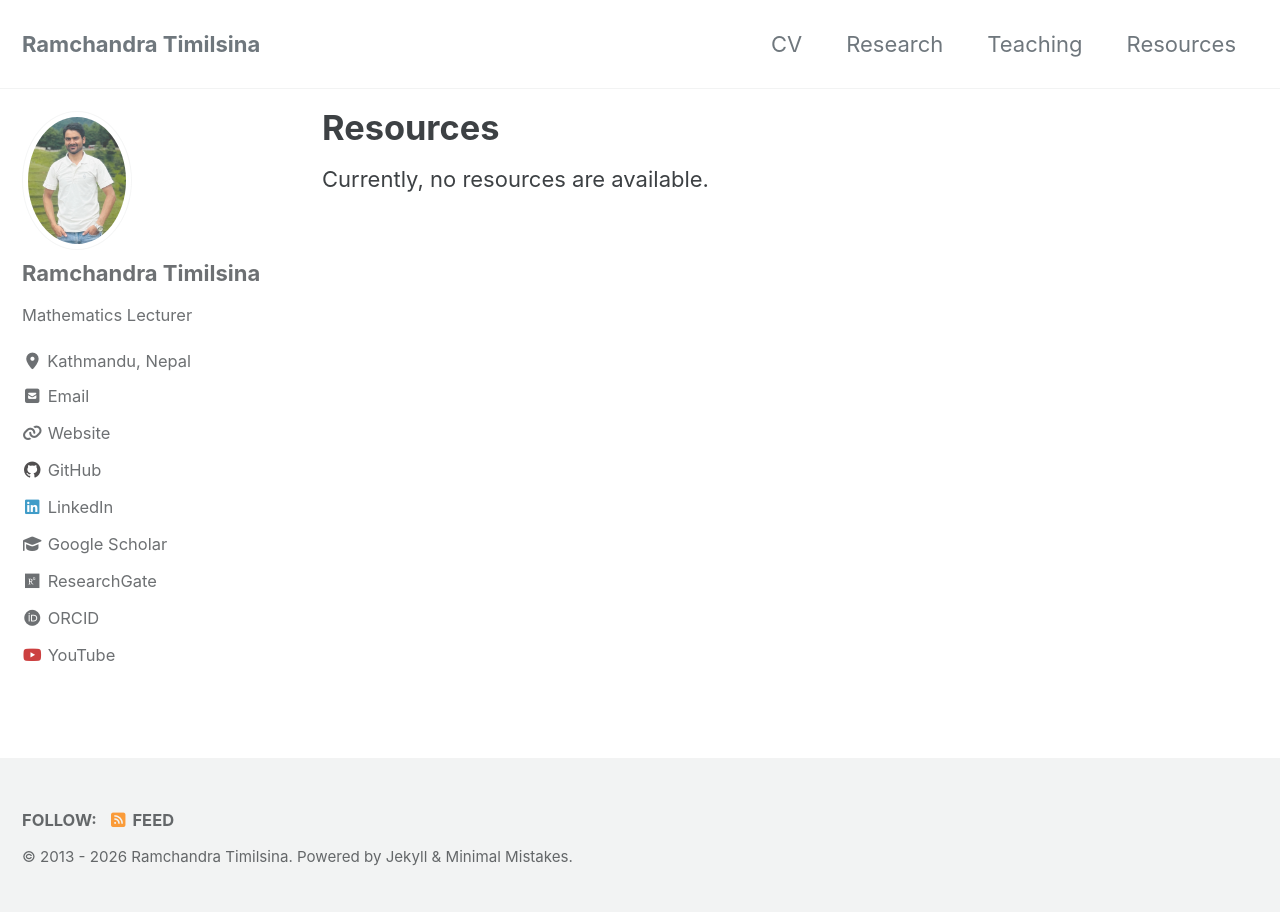
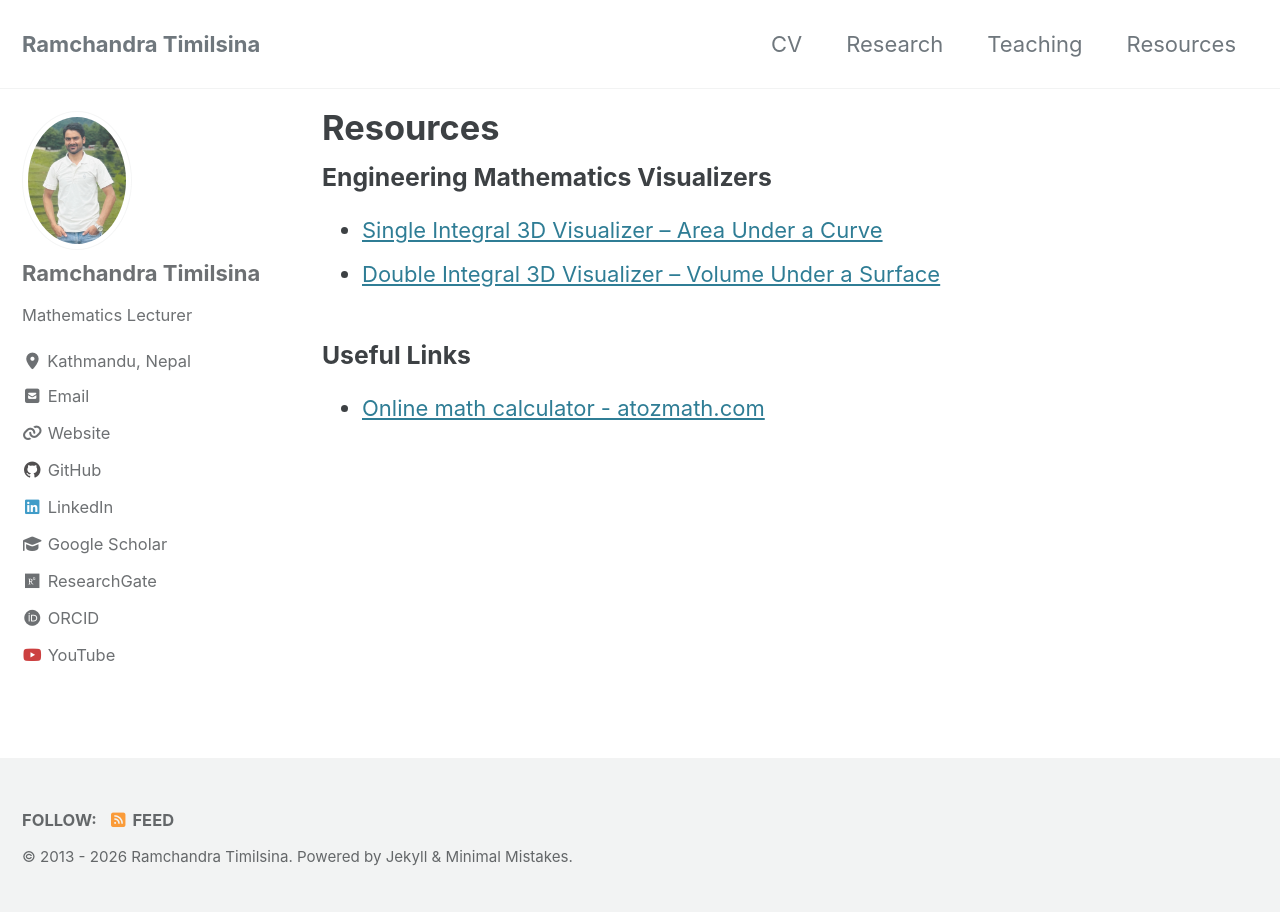
Before and after one commit to TimilsinaRC07/TimilsinaRC07.github.io, a Jekyll site: the page built from Resources.md, in a window 1280 px wide. Built offline with Jekyll 4.4.1, drawn with Linux system fonts in a browser that asks for light colours; cached includes are drawn as plain includes.

Commit message:
Add engineering mathematics visualizers and links

```diff
--- a/Resources.md
+++ b/Resources.md
@@ -6,4 +6,12 @@ permalink: /resources/
 author_profile: true
 ---
 
-Currently, no resources are available.
+### Engineering Mathematics Visualizers
+
+- [Single Integral 3D Visualizer – Area Under a Curve](https://timilsinarc07.github.io/Calculus-Visualization/single_integral_3d_visualizer.html){:target="_blank"}
+- [Double Integral 3D Visualizer – Volume Under a Surface](https://timilsinarc07.github.io/Calculus-Visualization/double_integral_3d_visualizer.html){:target="_blank"}
+
+
+### Useful Links
+
+- [Online math calculator - atozmath.com](https://atozmath.com/Menu/ConmMenu.aspx)
```
